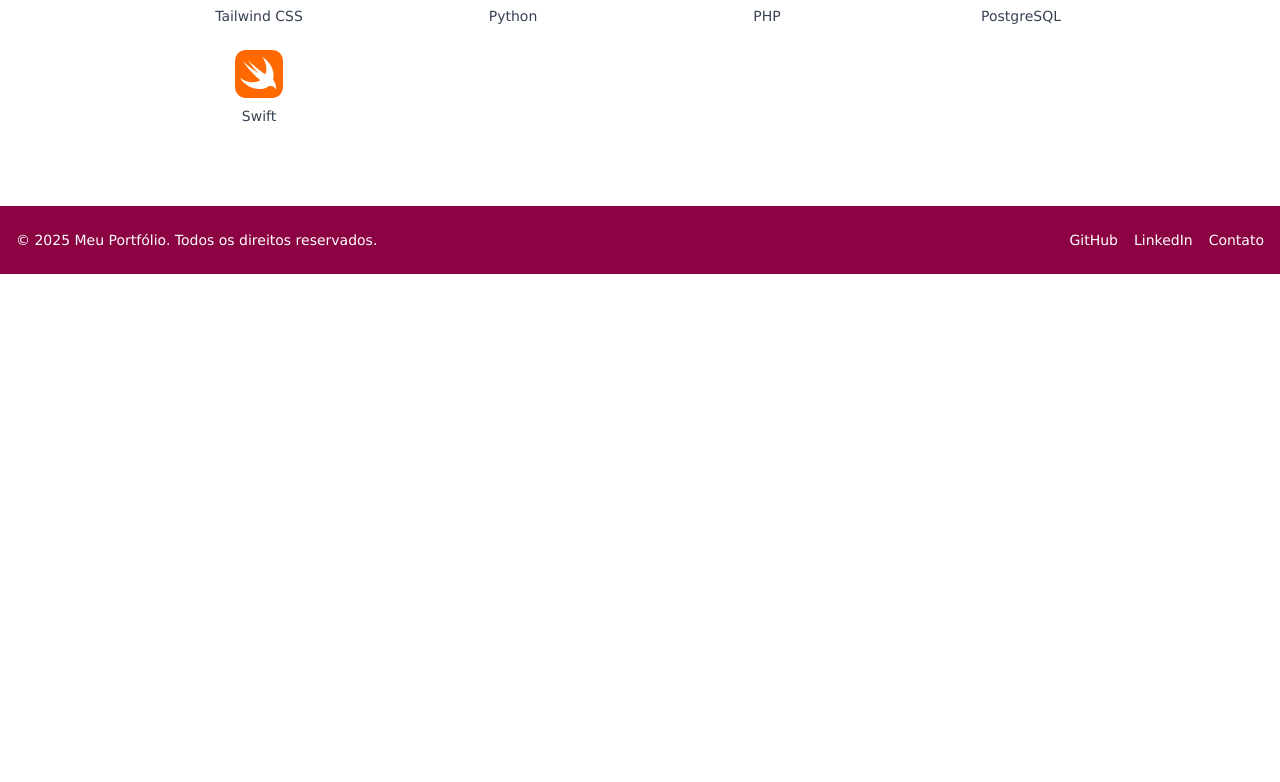
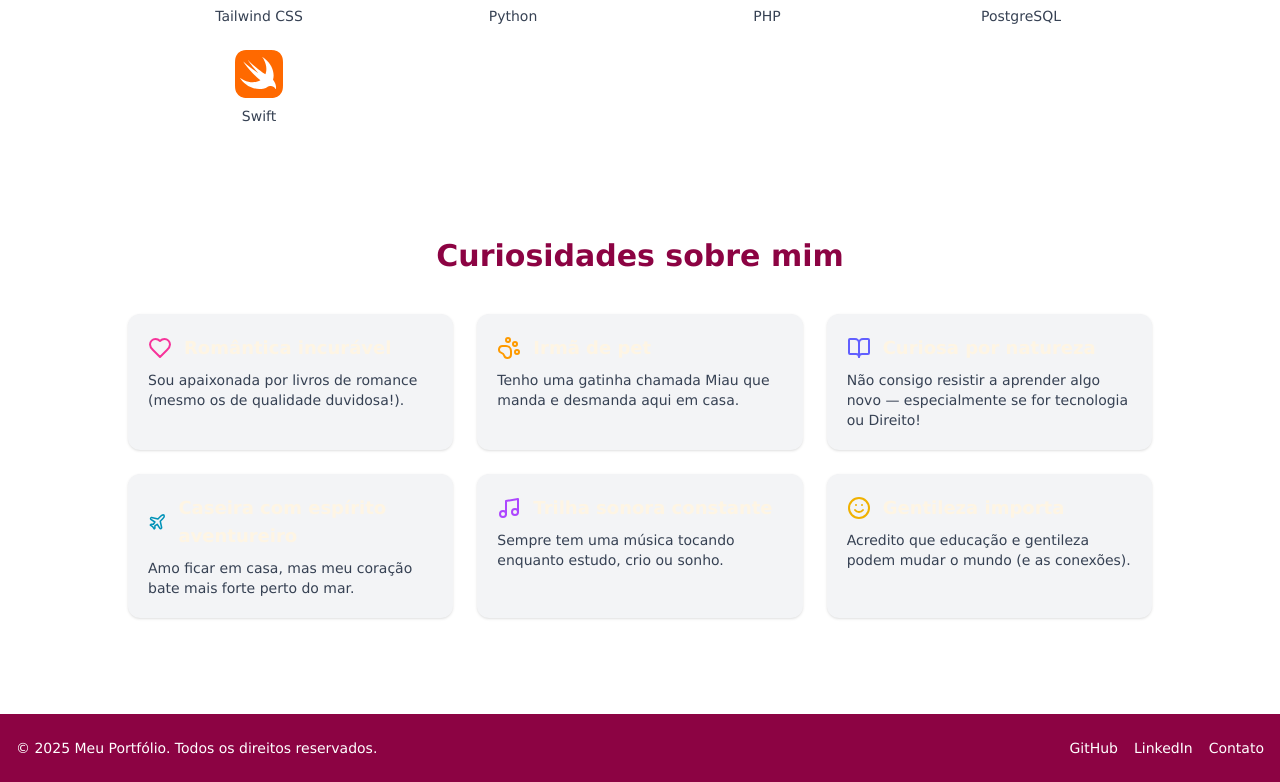
Before and after one commit to resenhandodirei/PortlariART_React-Next.js, a Next.js app: page /screens/about in a window 1280 px wide. Shown: the part 2227-3009 px from the top of the page. Before the commit the page ends 2501 px from the top, so only its background shows below. Built offline with nearby package versions, Linux system fonts and the light colour scheme.

Commit message:
feat: componente de curiosidades feito

```diff
--- /dev/null
+++ b/src/app/components/CuriosidadesSobreMim.tsx
@@ -0,0 +1,63 @@
+'use client'
+
+import { Heart, BookOpen, PawPrint, Plane, Music, Smile } from 'lucide-react'
+
+const curiosidades = [
+  {
+    icone: <Heart className="text-pink-500 w-6 h-6" />,
+    titulo: 'Romântica incurável',
+    descricao: 'Sou apaixonada por livros de romance (mesmo os de qualidade duvidosa!).',
+  },
+  {
+    icone: <PawPrint className="text-amber-500 w-6 h-6" />,
+    titulo: 'Irmã de pet',
+    descricao: 'Tenho uma gatinha chamada Miau que manda e desmanda aqui em casa.',
+  },
+  {
+    icone: <BookOpen className="text-indigo-500 w-6 h-6" />,
+    titulo: 'Curiosa por natureza',
+    descricao: 'Não consigo resistir a aprender algo novo — especialmente se for tecnologia ou Direito!',
+  },
+  {
+    icone: <Plane className="text-cyan-600 w-6 h-6" />,
+    titulo: 'Caseira com espírito aventureiro',
+    descricao: 'Amo ficar em casa, mas meu coração bate mais forte perto do mar.',
+  },
+  {
+    icone: <Music className="text-purple-500 w-6 h-6" />,
+    titulo: 'Trilha sonora constante',
+    descricao: 'Sempre tem uma música tocando enquanto estudo, crio ou sonho.',
+  },
+  {
+    icone: <Smile className="text-yellow-500 w-6 h-6" />,
+    titulo: 'Gentileza importa',
+    descricao: 'Acredito que educação e gentileza podem mudar o mundo (e as conexões).',
+  },
+]
+
+export default function CuriosidadesSobreMim() {
+  return (
+    <section className="bg-white py-16 px-4" id="curiosidades">
+      <div className="max-w-5xl mx-auto text-center">
+        <h2 className="text-3xl font-bold text-[#8C0343] mb-10">
+          Curiosidades sobre mim
+        </h2>
+
+        <div className="grid sm:grid-cols-2 md:grid-cols-3 gap-6 text-left">
+          {curiosidades.map((curio, idx) => (
+            <div
+              key={idx}
+              className="bg-gray-100 rounded-xl p-5 shadow hover:shadow-md transition duration-300 hover:scale-[1.02]"
+            >
+              <div className="flex items-center gap-3 mb-2">
+                {curio.icone}
+                <h3 className="text-lg font-semibold">{curio.titulo}</h3>
+              </div>
+              <p className="text-sm text-gray-700">{curio.descricao}</p>
+            </div>
+          ))}
+        </div>
+      </div>
+    </section>
+  )
+}
--- a/src/app/screens/about/About.tsx
+++ b/src/app/screens/about/About.tsx
@@ -2,6 +2,7 @@ import HeaderAbout from "../../components/HeaderAbout";
 import BioDetalhada from "@/app/components/BioDetalhada";
 import Timeline from "@/app/components/Timeline";
 import StacksConhecidas from "@/app/components/StacksConhecidas";
+import CuriosidadesSobreMim from "@/app/components/CuriosidadesSobreMim";
 
 import React from "react";
 
@@ -12,6 +13,7 @@ export default function About() {
     <BioDetalhada />
     <Timeline />
     <StacksConhecidas />
+    <CuriosidadesSobreMim />
     </>
   );
 }
```
